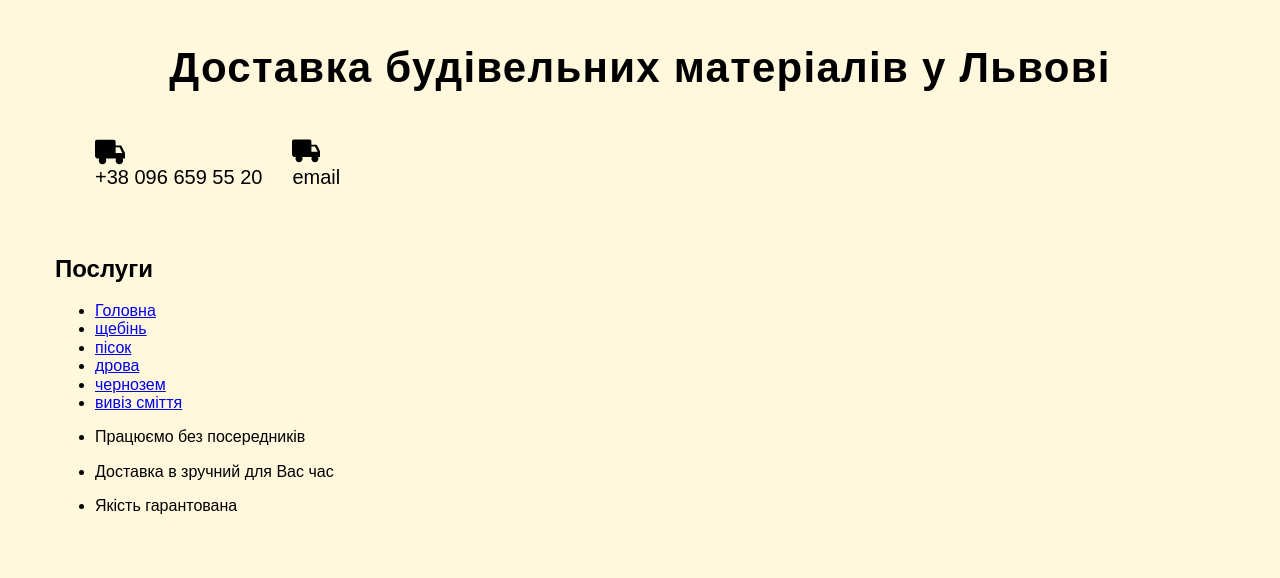
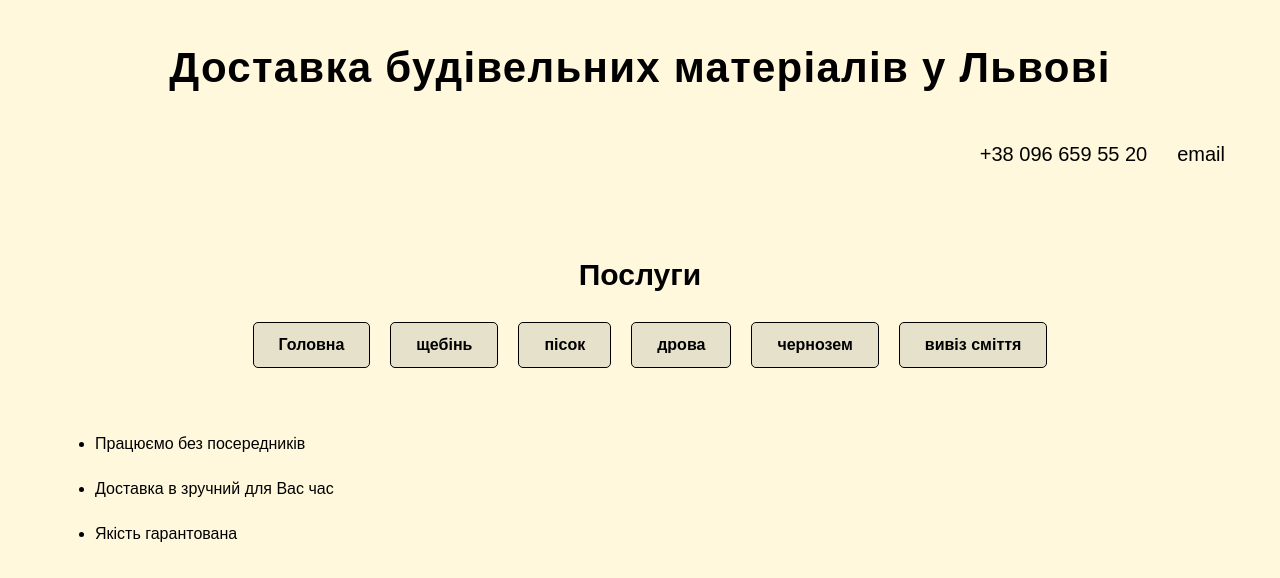
Before and after one commit to SerhiyStepanov/work-1, a plain HTML site: page index.html in a window 1280 px wide. Drawn offline with nearby package versions, Linux system fonts and the light colour scheme.

Commit message:
add-link

```diff
--- a/css/styles.css
+++ b/css/styles.css
@@ -1,7 +1,15 @@
 body {
   font-family: Arial, Helvetica, sans-serif;
+  font-size: 16px;
+  line-height: 1.8;
   background-color: cornsilk;
   margin: 0;
+}
+
+img {
+  display: block;
+  max-width: 100%;
+  height: auto;
 }
 
 .container {
@@ -42,6 +50,7 @@ body {
 
 .contact .list {
   display: block;
+  margin-left: auto;
   font-size: 20px;
   font-weight: 400;
 }
@@ -50,12 +59,52 @@ body {
   margin-left: 30px;
 }
 
-.contact .list::before {
-  content: "";
+.contact .link:hover,
+.contact .link:focus {
+  color: #2196f3;
+}
+
+.box {
+  padding-top: 30px;
+  padding-bottom: 30px;
+}
+
+.box .title {
+  font-size: 30px;
+  font-weight: 700;
+  line-height: 1.8;
+  text-align: center;
+  margin-top: 0;
+  margin-bottom: 20px;
+}
+
+.nav {
+  display: flex;
+  justify-content: center;
+  padding-left: 0;
+}
+
+.nav > .list {
   display: block;
-  margin-right: 20px;
-  height: 30px;
-  background-image: url(../images/truck.svg);
-  background-repeat: no-repeat;
-  background-size: contain;
+  margin-left: 20px;
+  border: 1px solid black;
+  border-radius: 5px;
+  background-color: rgba(128, 128, 128, 0.2);
 }
+
+.nav .list + .list {
+  margin-left: 20px;
+}
+
+.nav .link {
+  display: block;
+  font-size: 16px;
+  font-weight: 700;
+  padding: 8px 25px;
+}
+
+.nav .link:hover,
+.nav .link:focus {
+  color: rgb(255, 255, 255);
+  background-color: #2196f3;
+}
--- a/index.html
+++ b/index.html
@@ -21,33 +21,35 @@
           <li class="list">
             <a class="link" href="tel:+380966595520">+38 096 659 55 20</a>
           </li>
-          <li class="list"><a class="link" href="">email</a></li>
+          <li class="list">
+            <a class="link" href="">email</a>
+          </li>
         </ul>
       </div>
     </header>
 
     <main>
-      <section>
+      <section class="box">
         <div class="container">
-          <h1>Послуги</h1>
-          <ul>
-            <li>
-              <a href="index.html">Головна</a>
+          <h1 class="title">Послуги</h1>
+          <ul class="nav">
+            <li class="list">
+              <a class="link" href="index.html">Головна</a>
             </li>
-            <li>
-              <a href="щебінь.html">щебінь</a>
+            <li class="list">
+              <a class="link" href="щебінь.html">щебінь</a>
             </li>
-            <li>
-              <a href="пісок.html">пісок</a>
+            <li class="list">
+              <a class="link" href="пісок.html">пісок</a>
             </li>
-            <li>
-              <a href="дрова.html">дрова</a>
+            <li class="list">
+              <a class="link" href="дрова.html">дрова</a>
             </li>
-            <li>
-              <a href="чернозем.html">чернозем</a>
+            <li class="list">
+              <a class="link" href="чернозем.html">чернозем</a>
             </li>
-            <li>
-              <a href="вивіз-сміття.html">вивіз сміття</a>
+            <li class="list">
+              <a class="link" href="вивіз-сміття.html">вивіз сміття</a>
             </li>
           </ul>
         </div>
```
Also changed, not shown: вивіз-сміття.html (renamed from вивіз сміття.html, +1 -1 lines).
